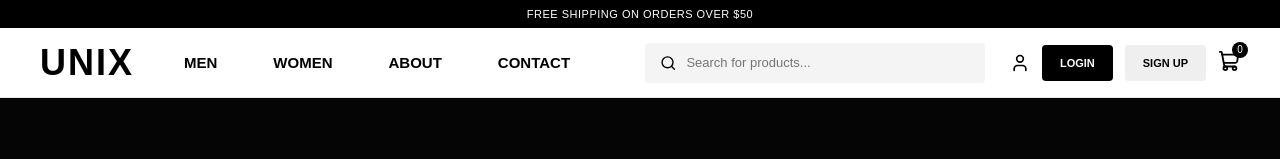
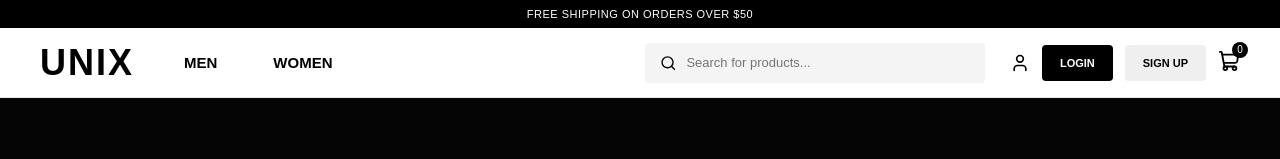
Before and after one commit to Sodavin/UNIX-Project, a React (Create React App) app in the folder frontend/: page / in a window 1280 px wide. Shown: the top 159 px of the page. Built offline with nearby package versions, Linux system fonts and the light colour scheme.

Commit message:
Remove About and Contact links from Navbar
Removed 'About' and 'Contact' links from the Navbar.

```diff
--- a/frontend/src/components/Navbar.jsx
+++ b/frontend/src/components/Navbar.jsx
@@ -24,12 +24,6 @@
           </li>
           <li>
             <Link to="/Women-Clothing">WOMEN</Link>
-          </li>
-          <li>
-            <Link to="/about">ABOUT</Link>
-          </li>
-          <li>
-            <Link to="/contact">CONTACT</Link>
           </li>
         </ul>
 
```
